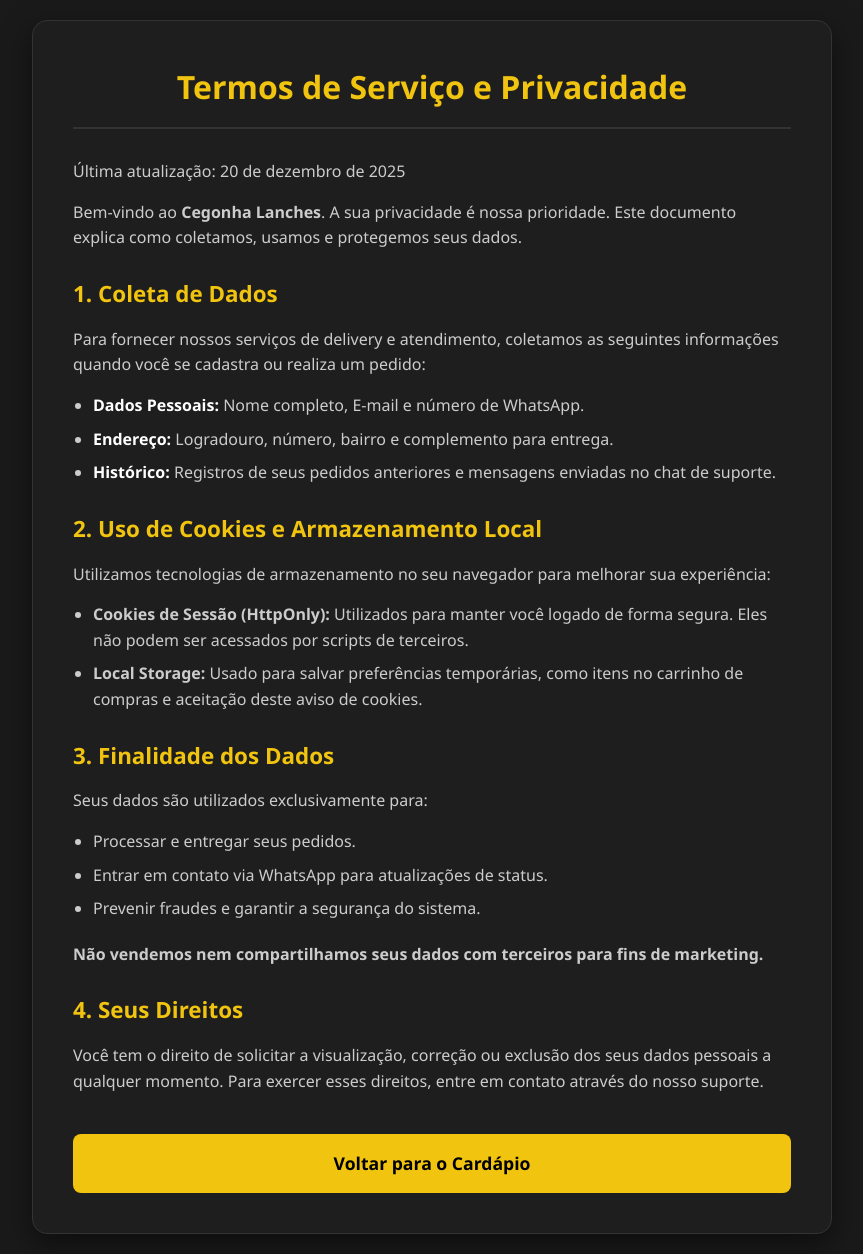
After one commit to miguel8990/cegonha_lanches_backend, a Flask app: page /termo_de_servicos.html in a window 1280 px wide. The commit adds this page. Shown: the whole page, without its empty margins (208-1071 px from the left). Run offline with Flask 3, Linux system fonts and the light colour scheme.

Commit message:
novas alterações em segurança, ui, compliance

```diff
--- a/app/routes/routes_config.py
+++ b/app/routes/routes_config.py
@@ -84,7 +84,7 @@
 
 @bp_config.route('/users', methods=['GET'])
 @admin_required()
-@limiter.limit("200 per hour", error_message="Muitas requisições, tente novamente mais tarde.")
+@limiter.limit("30 per hour", error_message="Muitas requisições, tente novamente mais tarde.")
 def list_users_report():
     """
     Relatório de clientes + qtd de pedidos.
--- a/app/routes/routes_orders.py
+++ b/app/routes/routes_orders.py
@@ -45,8 +45,10 @@
 @jwt_required()
 @limiter.limit("200 per hour", error_message="Muitas requisições, tente novamente mais tarde.")
 def check_order_status(order_id):
+    user_id = get_jwt_identity()
+
     try:
-        status_info = services.order_service.get_order_status_logic(order_id)
+        status_info = services.order_service.get_order_status_logic(order_id, user_id)
         return jsonify(status_info), 200
     except ValueError as e:
         return jsonify({'error': str(e)}), 404
--- a/app/services/config_service.py
+++ b/app/services/config_service.py
@@ -112,11 +112,8 @@
     output = []
     for user, count in results:
         output.append({
-            "id": user.id,
             "name": user.name,
             "whatsapp": user.whatsapp,
-            "email": user.email,
-            "role": user.role,
             "orders_count": count  # Dado vindo do Count SQL
         })
 
--- a/app/services/order_service.py
+++ b/app/services/order_service.py
@@ -253,9 +253,12 @@
     return order_data
 
 
-def get_order_status_logic(order_id):
+def get_order_status_logic(order_id, user_id):
     order = Order.query.get(order_id)
     if not order: raise ValueError("Pedido não encontrado")
+    if str(order.user_id) != str(user_id):
+        raise ValueError("Você não tem permissão para ver este pedido.")
+
     return {"id": order.id, "status": order.status}
 
 
--- a/app/static/admin.html
+++ b/app/static/admin.html
@@ -408,10 +408,9 @@
               <table class="admin-table">
                 <thead>
                   <tr>
-                    <th>ID</th>
                     <th>Nome</th>
                     <th>WhatsApp</th>
-                    <th>Pedidos</th>
+                    <th>Total de Pedidos</th>
                   </tr>
                 </thead>
                 <tbody id="users-list-body"></tbody>
--- /dev/null
+++ b/app/static/termo_de_servicos.html
@@ -0,0 +1,153 @@
+<!DOCTYPE html>
+<html lang="pt-BR">
+<head>
+    <meta charset="UTF-8">
+    <meta name="viewport" content="width=device-width, initial-scale=1.0">
+    <title>Termos de Serviço e Privacidade - Cegonha Lanches</title>
+    <link rel="shortcut icon" href="assets/favicon.webp" type="image/webp">
+
+    <style>
+        /* CSS EMBUTIDO - DARK MODE PREMIUM */
+        :root {
+            --bg-color: #1a1a1a;
+            --card-color: #1e1e1e;
+            --text-color: #e0e0e0;
+            --gold-color: #f1c40f;
+            --gold-hover: #d4ac0d;
+            --border-color: #333;
+        }
+
+        * {
+            box-sizing: border-box;
+            margin: 0;
+            padding: 0;
+        }
+
+        body {
+            font-family: 'Segoe UI', Tahoma, Geneva, Verdana, sans-serif;
+            background-color: var(--bg-color);
+            color: var(--text-color);
+            line-height: 1.6;
+            padding: 20px;
+        }
+
+        .container {
+            max-width: 800px;
+            margin: 0 auto;
+            background-color: var(--card-color);
+            padding: 40px;
+            border-radius: 15px;
+            box-shadow: 0 10px 30px rgba(0,0,0,0.5);
+            border: 1px solid var(--border-color);
+        }
+
+        h1 {
+            color: var(--gold-color);
+            text-align: center;
+            margin-bottom: 30px;
+            font-size: 2rem;
+            border-bottom: 2px solid var(--border-color);
+            padding-bottom: 15px;
+        }
+
+        h2 {
+            color: var(--gold-color);
+            margin-top: 25px;
+            margin-bottom: 15px;
+            font-size: 1.4rem;
+        }
+
+        p {
+            margin-bottom: 15px;
+            color: #ccc;
+        }
+
+        ul {
+            margin-bottom: 20px;
+            padding-left: 20px;
+        }
+
+        li {
+            margin-bottom: 8px;
+            color: #ccc;
+        }
+
+        .highlight {
+            color: #fff;
+            font-weight: bold;
+        }
+
+        .btn-back {
+            display: block;
+            width: 100%;
+            padding: 15px;
+            margin-top: 40px;
+            background-color: var(--gold-color);
+            color: #000;
+            text-align: center;
+            text-decoration: none;
+            font-weight: bold;
+            border-radius: 8px;
+            transition: background 0.3s ease;
+            font-size: 1.1rem;
+        }
+
+        .btn-back:hover {
+            background-color: var(--gold-hover);
+        }
+
+        @media (max-width: 600px) {
+            .container {
+                padding: 20px;
+            }
+            h1 { font-size: 1.5rem; }
+        }
+    </style>
+</head>
+<body>
+
+    <div class="container">
+        <h1>Termos de Serviço e Privacidade</h1>
+
+        <p>Última atualização: <span id="current-date"></span></p>
+
+        <p>Bem-vindo ao <strong>Cegonha Lanches</strong>. A sua privacidade é nossa prioridade. Este documento explica como coletamos, usamos e protegemos seus dados.</p>
+
+        <h2>1. Coleta de Dados</h2>
+        <p>Para fornecer nossos serviços de delivery e atendimento, coletamos as seguintes informações quando você se cadastra ou realiza um pedido:</p>
+        <ul>
+            <li><span class="highlight">Dados Pessoais:</span> Nome completo, E-mail e número de WhatsApp.</li>
+            <li><span class="highlight">Endereço:</span> Logradouro, número, bairro e complemento para entrega.</li>
+            <li><span class="highlight">Histórico:</span> Registros de seus pedidos anteriores e mensagens enviadas no chat de suporte.</li>
+        </ul>
+
+        <h2>2. Uso de Cookies e Armazenamento Local</h2>
+        <p>Utilizamos tecnologias de armazenamento no seu navegador para melhorar sua experiência:</p>
+        <ul>
+            <li><strong>Cookies de Sessão (HttpOnly):</strong> Utilizados para manter você logado de forma segura. Eles não podem ser acessados por scripts de terceiros.</li>
+            <li><strong>Local Storage:</strong> Usado para salvar preferências temporárias, como itens no carrinho de compras e aceitação deste aviso de cookies.</li>
+        </ul>
+
+        <h2>3. Finalidade dos Dados</h2>
+        <p>Seus dados são utilizados exclusivamente para:</p>
+        <ul>
+            <li>Processar e entregar seus pedidos.</li>
+            <li>Entrar em contato via WhatsApp para atualizações de status.</li>
+            <li>Prevenir fraudes e garantir a segurança do sistema.</li>
+        </ul>
+        <p><strong>Não vendemos nem compartilhamos seus dados com terceiros para fins de marketing.</strong></p>
+
+        <h2>4. Seus Direitos</h2>
+        <p>Você tem o direito de solicitar a visualização, correção ou exclusão dos seus dados pessoais a qualquer momento. Para exercer esses direitos, entre em contato através do nosso suporte.</p>
+
+        <a href="index.html" class="btn-back">Voltar para o Cardápio</a>
+    </div>
+
+    <script>
+        // Script simples para atualizar a data automaticamente
+        const dateElement = document.getElementById('current-date');
+        const options = { year: 'numeric', month: 'long', day: 'numeric' };
+        dateElement.textContent = new Date().toLocaleDateString('pt-BR', options);
+    </script>
+</body>
+</html>
```
Also changed, not shown: app/static/css/admin.css (+24 -0 lines), app/static/css/style.css (+104 -7 lines), app/static/index.html (+20 -0 lines), app/static/js/admin.js (+21 -11 lines), app/static/js/auth.js (+67 -28 lines), app/static/js/main.js (+70 -40 lines).
